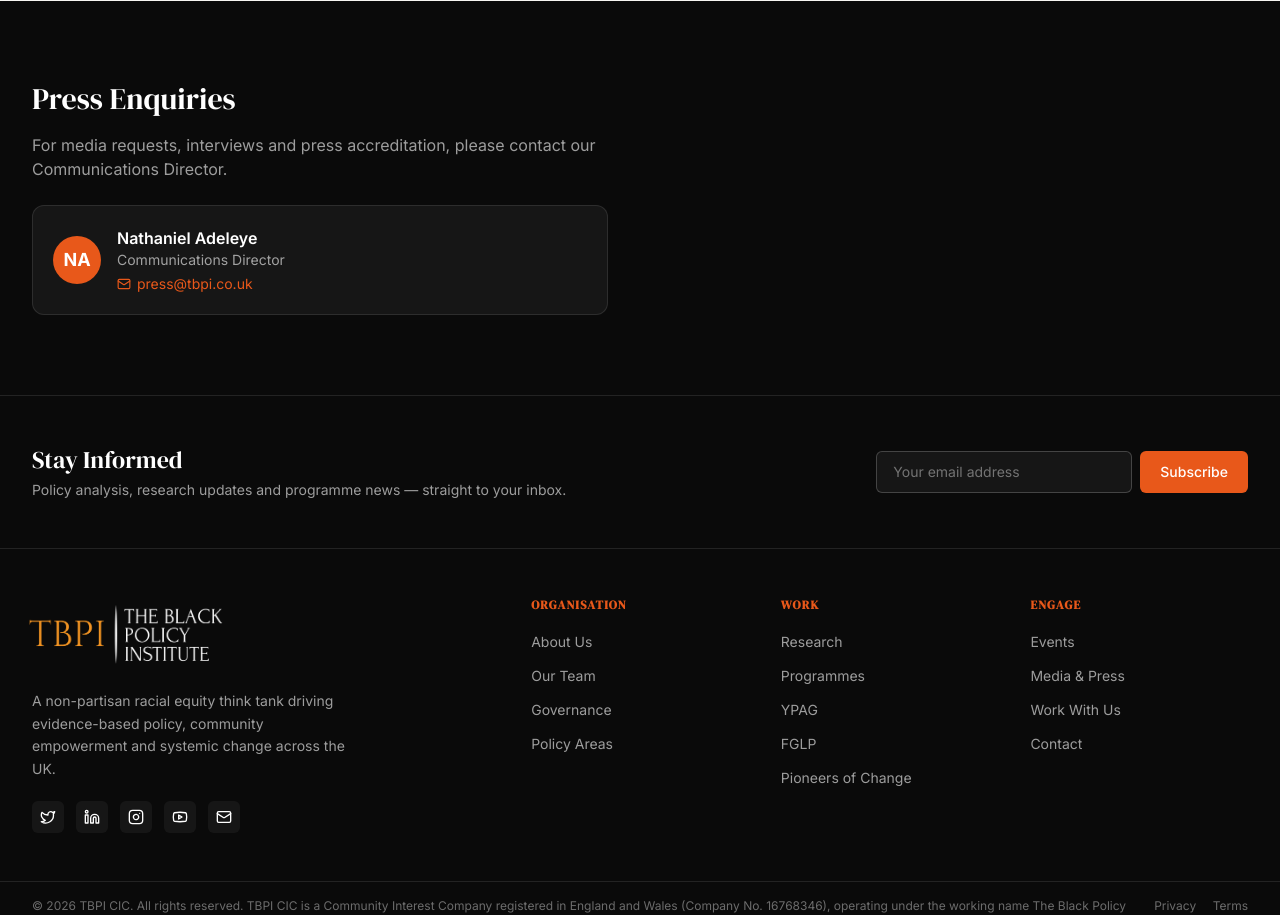
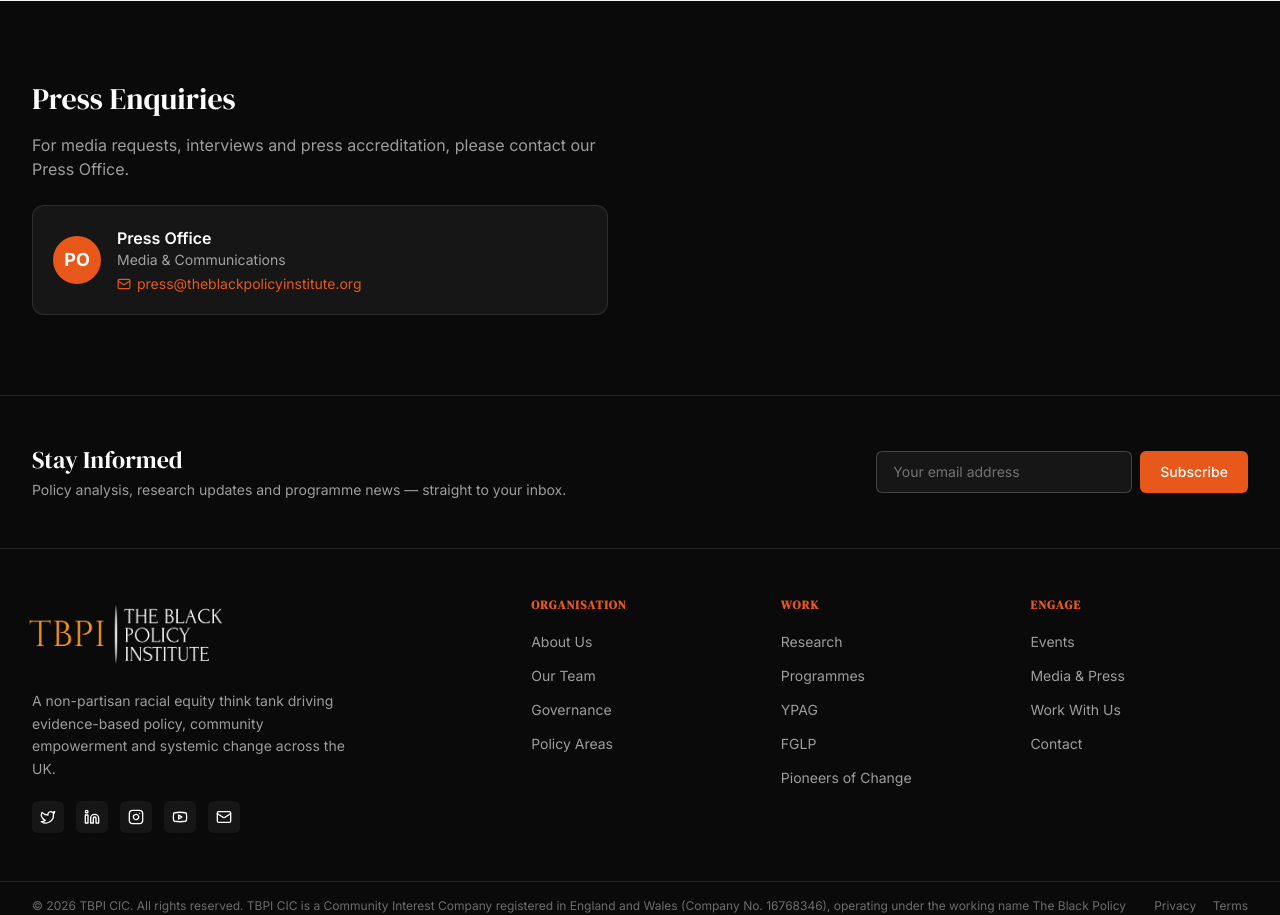
Before and after one commit to michael-gage80/tbpi, a Next.js app: page /media in a window 1280 px wide. Shown: the part 3340-4255 px from the top of the page. Built offline with nearby package versions, Linux system fonts and the light colour scheme.

Commit message:
Fix press enquiries: correct email domain and rename to Press Office

```diff
--- a/app/media/page.tsx
+++ b/app/media/page.tsx
@@ -406,23 +406,23 @@
               </h2>
               <p className="text-white/60 mb-6">
                 For media requests, interviews and press accreditation, please
-                contact our Communications Director.
+                contact our Press Office.
               </p>
               <div className="flex items-center gap-4 bg-white/5 border border-white/10 rounded-xl p-5">
                 <div className="w-12 h-12 rounded-full bg-[#E8581A] flex items-center justify-center text-white font-bold text-lg shrink-0">
-                  NA
+                  PO
                 </div>
                 <div>
-                  <p className="text-white font-semibold">Nathaniel Adeleye</p>
+                  <p className="text-white font-semibold">Press Office</p>
                   <p className="text-white/60 text-sm">
-                    Communications Director
+                    Media &amp; Communications
                   </p>
                   <a
                     href="mailto:press@theblackpolicyinstitute.org"
                     className="text-[#E8581A] text-sm flex items-center gap-1.5 mt-1 hover:underline"
                   >
                     <Mail className="h-3.5 w-3.5" />
-                    press@tbpi.co.uk
+                    press@theblackpolicyinstitute.org
                   </a>
                 </div>
               </div>
```
